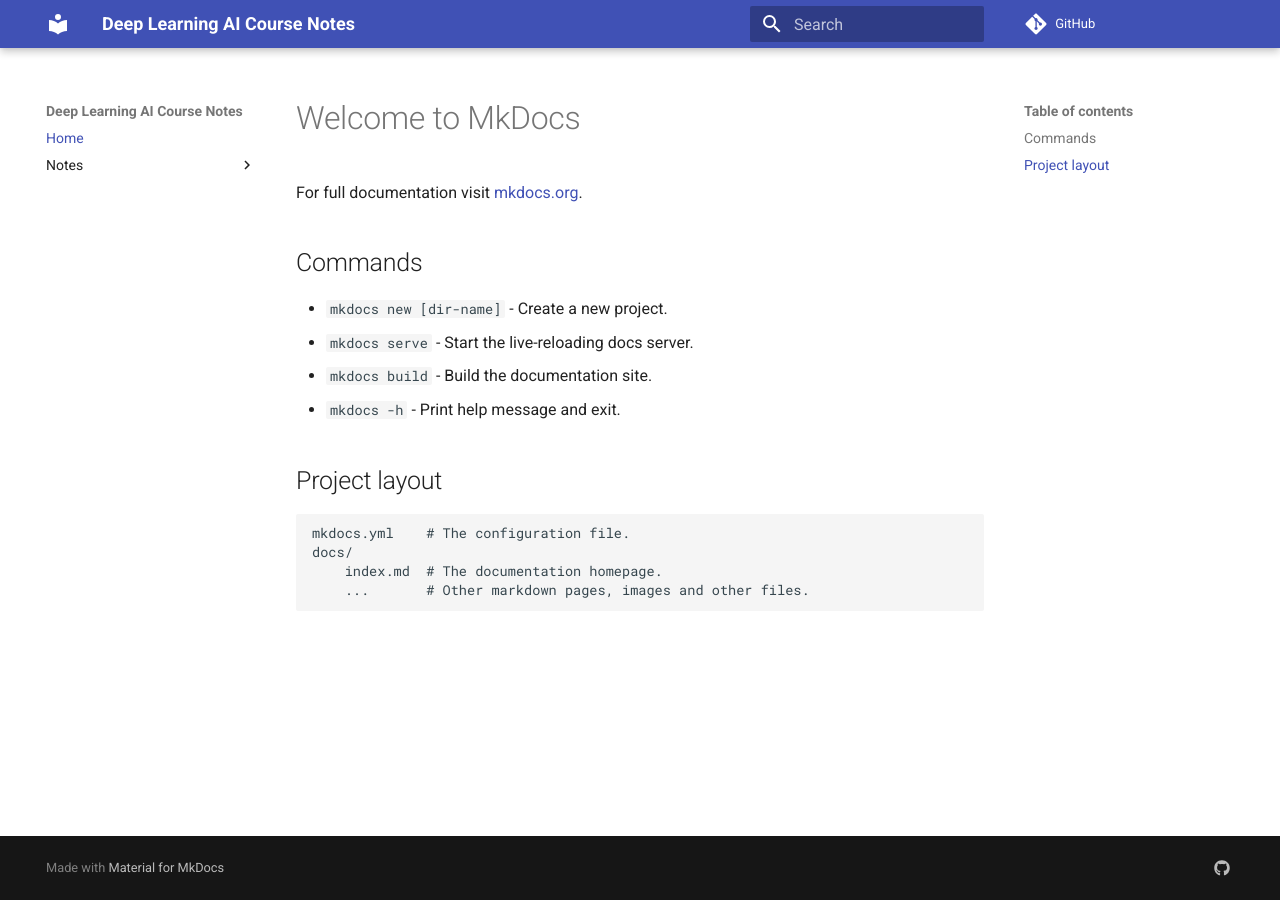
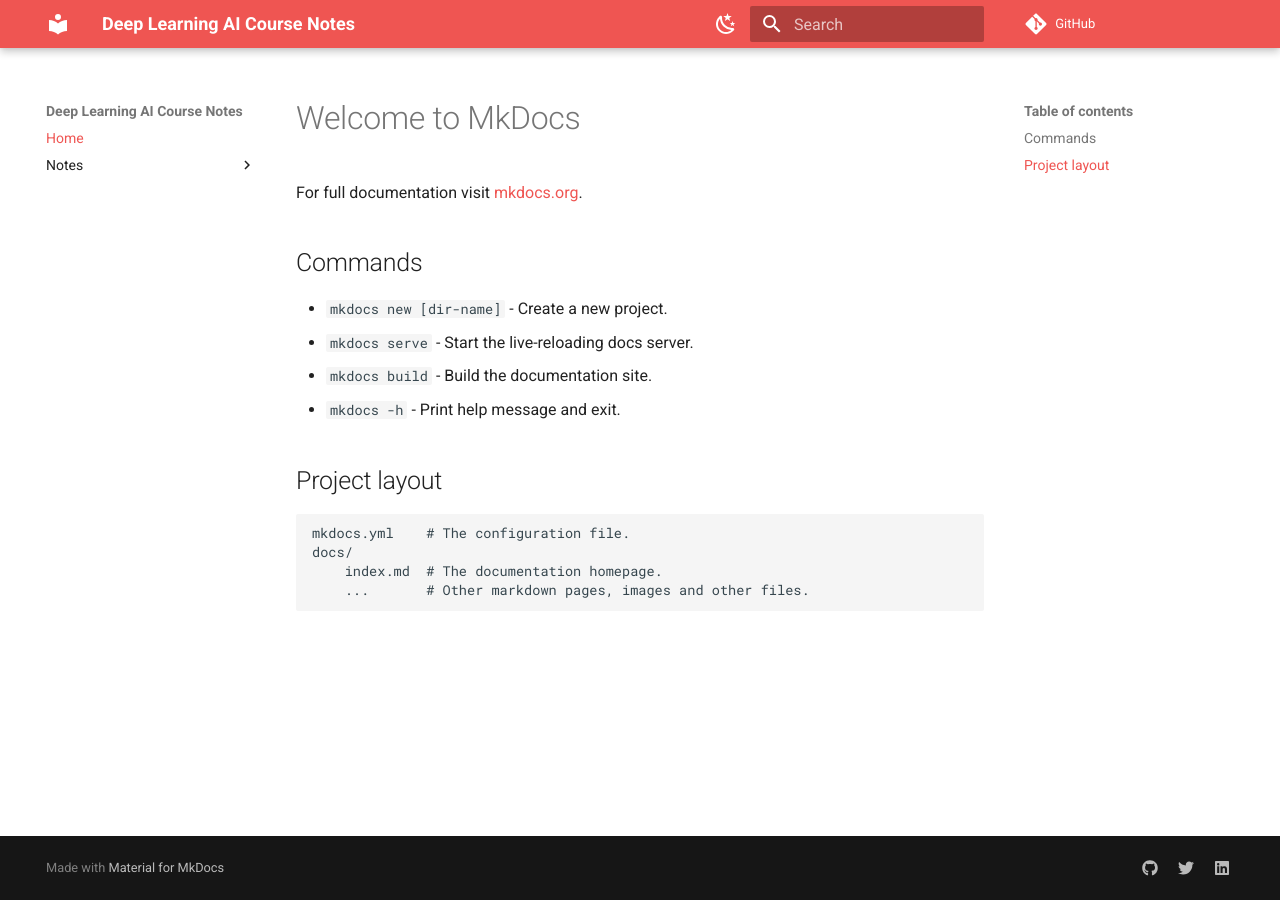
Before and after one commit to sshkhr/dlai-companion, an MkDocs documentation site: the page built from docs/index.md, in a window 1280 px wide. Built offline with MkDocs 1.6.1 and Material for MkDocs 9.7.7, drawn with Linux system fonts in a browser that asks for light colours; comment, search, counter and statistics services are not loaded.

Commit message:
UI: Theme update. Added light/dark switch. Added social links in footer

```diff
--- a/mkdocs.yml
+++ b/mkdocs.yml
@@ -3,6 +3,25 @@
 repo_url: https://github.com/sshkhr/dlai-course-notes
 theme:
   name: material
+  palette:
+
+    # Palette toggle for light mode
+    - media: "(prefers-color-scheme: light)"
+      primary: red
+      accent: deep orange
+      scheme: default
+      toggle:
+        icon: material/weather-night
+        name: Switch to dark mode
+
+    # Palette toggle for dark mode
+    - media: "(prefers-color-scheme: dark)"
+      primary: red
+      accent: deep orange
+      scheme: slate
+      toggle:
+        icon: material/weather-sunny
+        name: Switch to light mode
 
 nav:
   - Home: index.md
@@ -30,4 +49,8 @@
 extra:
   social:
     - icon: fontawesome/brands/github
-      link: https://github.com/yourusername/dlai-course-notes
+      link: https://github.com/sshkhr/dlai-course-notes
+    - icon: fontawesome/brands/twitter
+      link: https://twitter.com/sshkhr16
+    - icon: fontawesome/brands/linkedin
+      link: https://www.linkedin.com/in/sshkhr/
```
